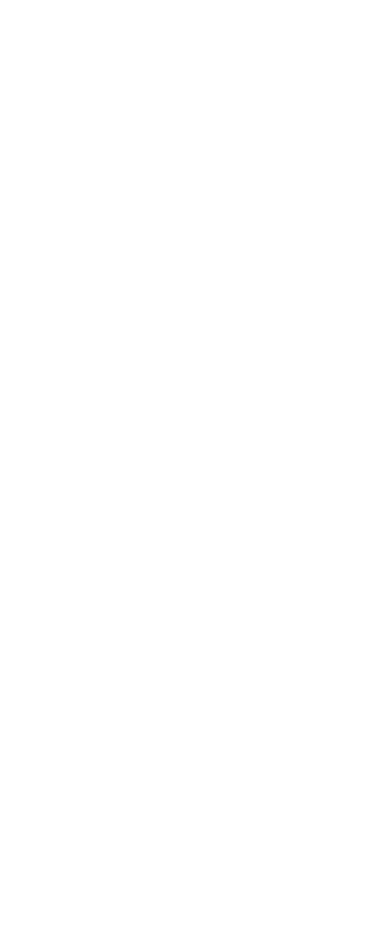
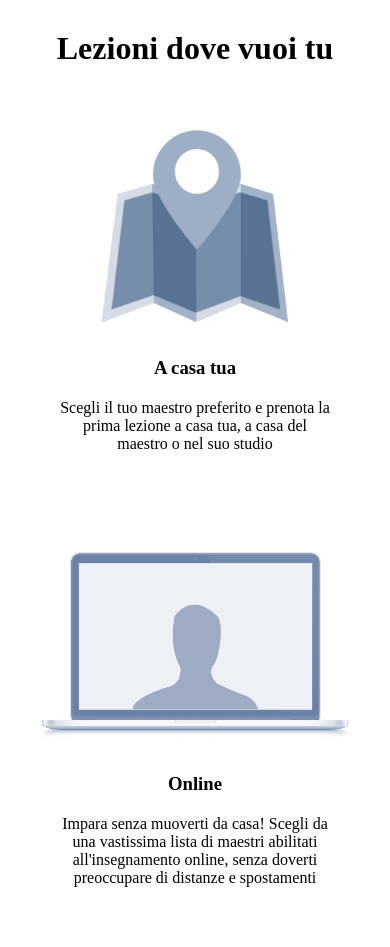
Before and after one commit to lorenaspiller/html-css-resp-wannabe-12bool, a plain HTML site: page index.html in a window 390 px wide. Before the commit the page ends 844 px from the top, so only its background shows below. Drawn offline with Linux system fonts and the light colour scheme.

Commit message:
aggiunta sezione lezioni e resa layout responsivo

```diff
--- a/css/style.css
+++ b/css/style.css
@@ -0,0 +1,36 @@
+/* debug */
+.debug {
+  background-color: pink;
+  border: 1px solid black;
+}
+/* /debug */
+
+/* mix */
+.lezioni {
+  text-align: center;
+}
+/* mix */
+
+/* typo */
+h3 {
+  margin-bottom: 20px;
+}
+/* typo */
+
+
+
+/* sezione lezioni */
+.lezioni .mappa_img, .lezioni .laptop_img  {
+  display: block;
+  margin-right: auto;
+  margin-left: auto;
+  height: 200px;
+}
+
+.lezioni_titolo,
+.mappa, .laptop,
+.mappa_testo,
+.laptop_testo {
+  padding: 30px;
+}
+/* /sezione lezioni */
--- a/index.html
+++ b/index.html
@@ -11,5 +11,47 @@
     <link rel="stylesheet" href="css/style.css">
   </head>
   <body>
+    <!-- sezione LEZIONI -->
+    <div class="container lezioni">
+
+      <!-- titolo lezioni -->
+      <div class="col-lg-12 col-md-12 col-xs-12 lezioni_titolo">
+        <h1>Lezioni dove vuoi tu</h1>
+      </div>
+      <!-- /titolo lezioni -->
+
+      <!-- mappa contenuto -->
+      <div class="col-lg-6 col-md-6 col-xs-12 mappa">
+        <!-- mappa immagine -->
+        <img class="mappa_img" src="img/icon/maps.png" alt="mappa">
+        <!-- /mappa immagine -->
+
+        <!-- mappa testo -->
+        <div class="mappa_testo">
+          <h3>A casa tua</h3>
+          <p>Scegli il tuo maestro preferito e prenota la prima lezione a casa tua, a casa del maestro o nel suo studio</p>
+        </div>
+        <!-- /mappa testo -->
+      </div>
+      <!-- /mappa contenuto -->
+
+
+      <!-- laptop contenuto -->
+      <div class="col-lg-6 col-md-6 col-xs-12 laptop">
+        <!-- laptop immagine -->
+        <img class="laptop_img" src="img/icon/screen.png" alt="laptop">
+        <!-- /laptop immagine -->
+
+        <!-- laptop testo -->
+        <div class="laptop_testo">
+          <h3>Online</h3>
+          <p>Impara senza muoverti da casa! Scegli da una vastissima lista di maestri abilitati all'insegnamento online, senza doverti preoccupare di distanze e spostamenti</p>
+        </div>
+        <!-- /laptop testo -->
+      </div>
+      <!-- /laptop contenuto -->
+    </div>
+    <!-- /sezione LEZIONI -->
+
   </body>
 </html>
```
